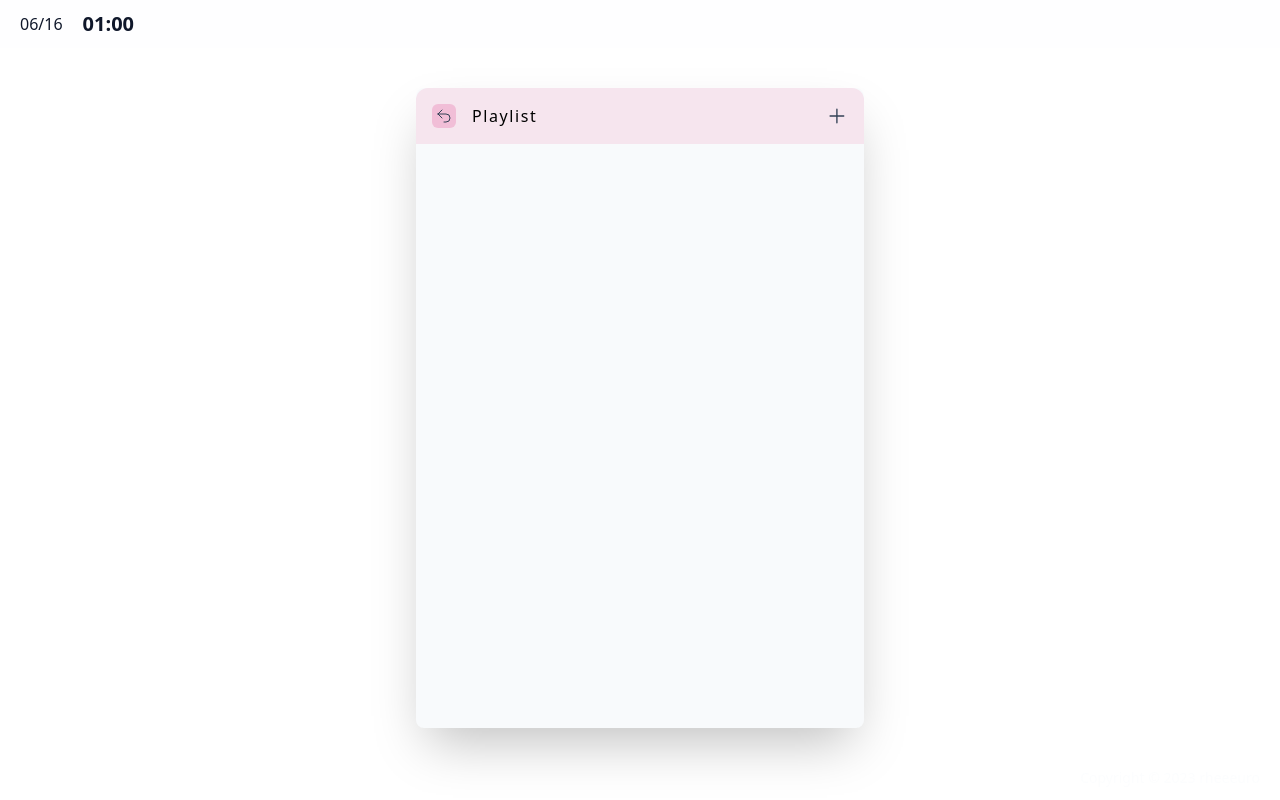
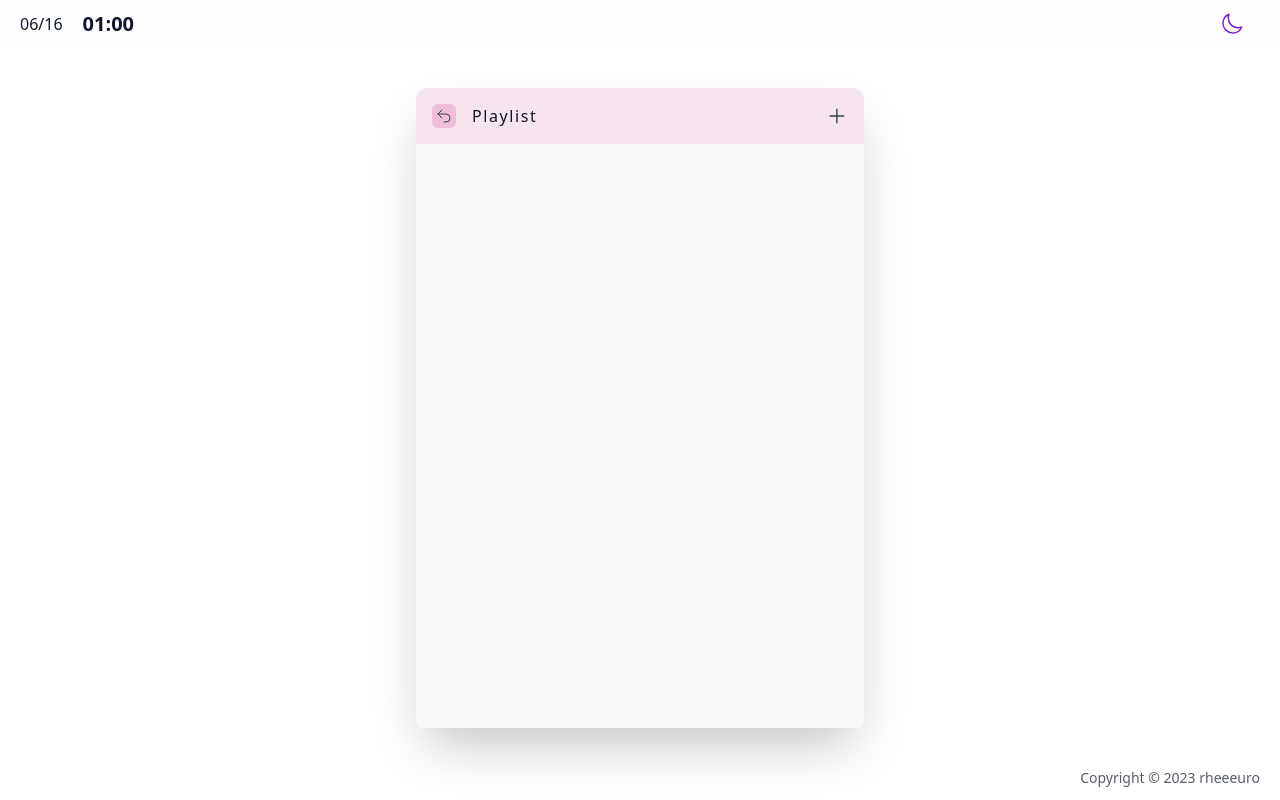
Before and after one commit to rheeeuro/bgm-playlist, a React (Create React App) app: page / in a window 1280 px wide. Built offline with nearby package versions, Linux system fonts and the light colour scheme.

Commit message:
darkmode style

```diff
--- a/src/App.tsx
+++ b/src/App.tsx
@@ -18,7 +18,7 @@ export interface IYoutube {
 
 export interface ISetting {
   dark: boolean;
-  background: boolean;
+  repeat: boolean;
   volume: number;
 }
 
@@ -26,14 +26,22 @@ function App() {
   const [onPlayer, setOnPlayer] = useState<boolean>(false);
   const [youtubes, setYoutubes] = useState<IYoutube[]>([]);
   const [playItem, setPlayItem] = useState<IYoutube | undefined>();
-  const [repeat, setRepeat] = useState<boolean>(true);
+  const [setting, setSetting] = useState<ISetting>({
+    dark: false,
+    repeat: false,
+    volume: 100,
+  });
 
   useEffect(() => {
     const refreshYoutubes = refreshItems("youtubes", setYoutubes);
+    const refreshSetting = refreshItems("setting", setSetting);
     refreshYoutubes();
+    refreshSetting();
     window.addEventListener("storage", refreshYoutubes);
+    window.addEventListener("storage", refreshSetting);
     return () => {
       window.removeEventListener("storage", refreshYoutubes);
+      window.removeEventListener("storage", refreshSetting);
     };
   }, []);
 
@@ -51,10 +59,18 @@ function App() {
     }
   }, [playItem]);
 
+  useEffect(() => {
+    if (setting.dark) {
+      document.body.classList.add("dark");
+    } else {
+      document.body.classList.remove("dark");
+    }
+  }, [setting.dark]);
+
   const goNext = () => {
     if (!playItem) return;
     const index = youtubes.indexOf(playItem);
-    if (repeat) {
+    if (setting.repeat) {
       setPlayItem(youtubes[(index + 1) % youtubes.length]);
     }
     if (index < youtubes.length - 1) {
@@ -65,7 +81,7 @@ function App() {
   const goPrevious = () => {
     if (!playItem) return;
     const index = youtubes.indexOf(playItem);
-    if (repeat) {
+    if (setting.repeat) {
       setPlayItem(youtubes[(index - 1 + youtubes.length) % youtubes.length]);
     } else {
       if (index > 0) {
@@ -75,12 +91,19 @@ function App() {
   };
 
   const toggleRepeat = () => {
-    setRepeat(!repeat);
+    setSetting((prev) => {
+      const newOne = {
+        ...prev,
+        repeat: !setting.repeat,
+      };
+      localStorage.setItem("setting", JSON.stringify(newOne));
+      return newOne;
+    });
   };
 
   return (
     <Container>
-      <Header />
+      <Header setting={setting} setSetting={setSetting} />
       <Content>
         <AnimatePresence mode="wait">
           {!onPlayer && (
@@ -116,7 +139,8 @@ function App() {
                 playItem={playItem}
                 goNext={goNext}
                 goPrevious={goPrevious}
-                repeat={repeat}
+                setting={setting}
+                setSetting={setSetting}
                 toggleRepeat={toggleRepeat}
               />
             </PlayerWrapper>
--- a/src/components/Footer.tsx
+++ b/src/components/Footer.tsx
@@ -22,7 +22,8 @@ right-5
 const Text = tw.h1`
 font-thin
 text-sm
-text-slate-50/40
+text-slate-900/70
+dark:text-slate-50/40
 `;
 
 const Link = tw.a``;
--- a/src/components/Header.tsx
+++ b/src/components/Header.tsx
@@ -1,10 +1,41 @@
 import tw from "tailwind-styled-components";
 import Clock from "./Clock";
+import { MoonIcon, SunIcon } from "@heroicons/react/24/outline";
+import { ISetting } from "../App";
+import { AnimatePresence, motion } from "framer-motion";
 
-export function Header() {
+interface HeaderProps {
+  setting: ISetting;
+  setSetting: React.Dispatch<React.SetStateAction<ISetting>>;
+}
+
+export function Header({ setting, setSetting }: HeaderProps) {
+  const toggleDark = () => {
+    setSetting((prev) => {
+      const newOne = {
+        ...prev,
+        dark: !prev.dark,
+      };
+      localStorage.setItem("setting", JSON.stringify(newOne));
+      return newOne;
+    });
+  };
+
   return (
     <Container>
       <Clock />
+      <AnimatePresence mode="wait">
+        <Button
+          onClick={toggleDark}
+          key={setting.dark ? "dark" : "light"}
+          variants={darkmodeVariants}
+          initial={"from"}
+          animate={"to"}
+          exit={"exit"}
+        >
+          {setting.dark ? <CustomSunIcon /> : <CustomMoonIcon />}
+        </Button>
+      </AnimatePresence>
     </Container>
   );
 }
@@ -21,4 +52,30 @@ bg-slate-50/20
 dark:bg-slate-800/20
 `;
 
+const Button = tw(motion.button)`
+mx-9
+w-6
+flex
+justify-center
+items-center
+`;
+
+const CustomSunIcon = tw(SunIcon)`
+w-6
+h-6
+text-orange-500
+`;
+
+const CustomMoonIcon = tw(MoonIcon)`
+w-6
+h-6
+text-purple-700
+`;
+
+const darkmodeVariants = {
+  from: { y: -20, opacity: 0, transition: { duration: 0.2 } },
+  to: { y: 0, opacity: 1, transition: { duration: 0.2 } },
+  exit: { y: 20, opacity: 0, transition: { duration: 0.2 } },
+};
+
 export default Header;
--- a/src/components/Modal.tsx
+++ b/src/components/Modal.tsx
@@ -95,6 +95,7 @@ outline-none
 rounded-xl
 shadow-xl
 bg-slate-100
+dark:bg-slate-700
 `;
 
 const ModalForm = tw.form`
@@ -109,6 +110,9 @@ flex
 justify-center
 items-center
 bg-slate-300
+dark:bg-slate-600
+text-slate-900
+dark:text-slate-50
 rounded-tl-xl
 rounded-tr-xl
 text-md
@@ -143,6 +147,8 @@ const ModalInputTitle = tw.h1`
 text-md
 font-thin
 tracking-widest
+text-slate-900
+dark:text-slate-50
 `;
 
 const ModalInput = tw.input`
@@ -154,8 +160,10 @@ font-light
 px-2
 focus:outline-none
 focus:border-pink-500
+dark:focus:border-purple-400
 focus:ring-1
 focus:ring-pink-500
+dark:focus:ring-purple-400
 `;
 
 const ModalCancelButton = tw.button`
@@ -169,6 +177,9 @@ items-center
 justify-center
 rounded-full
 hover:bg-slate-600/20
+dark:hover:bg-slate-200/20
+text-slate-900
+dark:text-slate-50
 `;
 
 const CustomXMarkIcon = tw(XMarkIcon)`
@@ -180,6 +191,7 @@ const ModalButtonRow = tw.div`
 w-full
 h-12
 bg-slate-300
+dark:bg-slate-600
 rounded-br-xl
 rounded-bl-xl
 flex
@@ -201,7 +213,9 @@ text-center
 font-thin
 text-sm
 bg-green-300/20
-text-gray-800
+dark:bg-green-600/40
+text-slate-900
+dark:text-slate-50
 `;
 
 export default Modal;
--- a/src/components/Player.tsx
+++ b/src/components/Player.tsx
@@ -11,7 +11,7 @@ import {
   SpeakerXMarkIcon,
   ViewfinderCircleIcon,
 } from "@heroicons/react/24/outline";
-import { IYoutube } from "../App";
+import { ISetting, IYoutube } from "../App";
 import YouTube, { YouTubeProps } from "react-youtube";
 import { useEffect, useState } from "react";
 import { durationTextFormat, getMaxResThumbnailUrl } from "../utils/text";
@@ -23,7 +23,8 @@ interface PlayerProps {
   goPrevious: () => void;
   isFirst: boolean;
   isLast: boolean;
-  repeat: boolean;
+  setting: ISetting;
+  setSetting: React.Dispatch<React.SetStateAction<ISetting>>;
   toggleRepeat: () => void;
 }
 
@@ -34,7 +35,8 @@ export function Player({
   goPrevious,
   isFirst,
   isLast,
-  repeat,
+  setting,
+  setSetting,
   toggleRepeat,
 }: PlayerProps) {
   const [isPlaying, setIsPlaying] = useState<boolean>(true);
@@ -43,7 +45,6 @@ export function Player({
   const [duration, setDuration] = useState<number>(0);
   const [currentTime, setCurrentTime] = useState<number>(0);
   const [open, setOpen] = useState<boolean>(false);
-  const [volume, setVolume] = useState<number>(100);
 
   useEffect(() => {
     const interval = setInterval(() => {
@@ -63,7 +64,7 @@ export function Player({
     setYoutubePlayer(event.target);
     event.target.playVideo();
     setDuration(event.target.getDuration());
-    setVolume(event.target.getVolume());
+    event.target.setVolume(setting.volume);
   };
 
   const onPlayerStateChange: YouTubeProps["onStateChange"] = (event) => {
@@ -111,7 +112,14 @@ export function Player({
   const changeVolume = (event: React.ChangeEvent<HTMLInputElement>) => {
     const value = parseInt(event.target.value);
     youtubePlayer.setVolume(value);
-    setVolume(value);
+    setSetting((prev) => {
+      const newOne = {
+        ...prev,
+        volume: value,
+      };
+      localStorage.setItem("setting", JSON.stringify(newOne));
+      return newOne;
+    });
     unMute();
   };
 
@@ -151,12 +159,12 @@ export function Player({
         onInput={seekTo}
         disabled={youtubePlayer === null}
       />
-      <Playtime>
-        <h1>{durationTextFormat(currentTime)}</h1>
-        <h1>{durationTextFormat(duration)}</h1>
-      </Playtime>
+      <PlayTimeWrapper>
+        <PlayTime>{durationTextFormat(currentTime)}</PlayTime>
+        <PlayTime>{durationTextFormat(duration)}</PlayTime>
+      </PlayTimeWrapper>
       <Controller>
-        <Button disabled={isFirst && !repeat}>
+        <Button disabled={isFirst && !setting.repeat}>
           <CustomBackwardIcon onClick={goPrevious} />
         </Button>
         {isPlaying ? (
@@ -168,7 +176,7 @@ export function Player({
             <CustomPlayIcon />
           </Button>
         )}
-        <Button disabled={isLast && !repeat}>
+        <Button disabled={isLast && !setting.repeat}>
           <CustomForwardIcon onClick={goNext} />
         </Button>
       </Controller>
@@ -207,13 +215,13 @@ export function Player({
                 max={100}
                 step={1}
                 onInput={changeVolume}
-                value={volume}
+                value={setting.volume}
               />
             </VolumeBarContainer>
           )}
         </ToolbarButton>
         <ToolbarButton title="repeat" onClick={toggleRepeat}>
-          <CustomArrowPathIcon $repeat={repeat} />
+          <CustomArrowPathIcon $repeat={setting.repeat} />
         </ToolbarButton>
         <ToolbarButton
           title="fullscreen"
@@ -248,6 +256,7 @@ items-center
 shadow-2xl
 rounded-lg
 bg-slate-50
+dark:bg-gray-700
 overflow-hidden
 `;
 
@@ -266,17 +275,23 @@ const ProgressBar = tw.input`
 w-full
 h-1
 accent-pink-600
+dark:accent-purple-500
 `;
 
-const Playtime = tw.div`
+const PlayTimeWrapper = tw.div`
 h-10
 w-full
 px-3
 py-1
 flex
 justify-between
+`;
+
+const PlayTime = tw.h1`
 font-thin
 text-sm
+text-slate-900
+dark:text-slate-50
 `;
 
 const Controller = tw.div`
@@ -289,8 +304,11 @@ items-center
 
 const Button = tw.button`
 disabled:text-slate-600/50
+dark:disabled:text-slate-300/30
 text-slate-700
+dark:text-slate-200
 hover:text-pink-600
+dark:hover:text-purple-500
 `;
 
 const CustomPlayIcon = tw(PlayIcon)`
@@ -333,6 +351,7 @@ break-words
 line-clamp-1
 mb-2
 text-slate-900
+dark:text-slate-50
 `;
 
 const Description = tw.p`
@@ -344,6 +363,7 @@ overflow-ellipsis
 break-words
 line-clamp-1
 text-slate-900/50
+dark:text-slate-50/50
 `;
 
 const Toolbar = tw.div`
@@ -360,8 +380,11 @@ h-6
 relative
 cursor-pointer
 disabled:text-slate-600/50
+dark:disabled:text-slate-300/30
 text-slate-700
+dark:text-slate-200
 hover:text-pink-600
+dark:hover:text-purple-500
 `;
 
 const CustomSpeakerWaveIcon = tw(SpeakerWaveIcon)`
@@ -387,6 +410,7 @@ const VolumeBar = tw.input`
 w-full
 h-full
 accent-pink-600
+dark:accent-purple-500
 `;
 
 const CustomArrowPathIcon = tw(ArrowPathIcon)<{ $repeat: boolean }>`
@@ -394,8 +418,8 @@ w-6
 h-6
 ${(p) =>
   p.$repeat
-    ? "text-pink-600 hover:text-slate-700"
-    : "text-slate-700 hover:text-pink-600"}
+    ? `text-pink-600 dark:text-purple-500 hover:text-slate-700  dark:hover:text-slate-200`
+    : `text-slate-700 dark:text-slate-200 hover:text-pink-600  dark:hover:text-purple-500`}
 `;
 
 const CustomViewfinderCircleIcon = tw(ViewfinderCircleIcon)`
--- a/src/components/Playlist.tsx
+++ b/src/components/Playlist.tsx
@@ -145,6 +145,7 @@ justify-between
 px-4
 space-x-4
 bg-pink-600/10
+dark:bg-slate-700
 `;
 
 const TitleContainer = tw.div`
@@ -152,6 +153,7 @@ w-full
 h-14
 flex
 items-center
+
 `;
 
 const BackButton = tw.button`
@@ -160,7 +162,7 @@ h-6
 rounded-md
 mr-4
 bg-pink-600/20
-
+dark:bg-purple-500/70
 `;
 
 const CustomArrowUturnLeftIcon = tw(ArrowUturnLeftIcon)`
@@ -169,7 +171,9 @@ h-6
 p-1
 cursor-pointer
 text-slate-700
+dark:text-slate-100
 hover:text-pink-600
+dark:hover:text-purple-400
 `;
 
 const CustomPlusIcon = tw(PlusIcon)`
@@ -177,13 +181,17 @@ cursor-pointer
 w-6
 h-6
 text-slate-700
+dark:text-slate-100
 hover:text-pink-600
+dark:hover:text-purple-400
 `;
 
 const Title = tw.h1`
 text-md
 font-thin
 tracking-widest
+text-slate-900
+dark:text-slate-50
 `;
 
 const List = tw.div`
--- a/src/components/PlaylistItem.tsx
+++ b/src/components/PlaylistItem.tsx
@@ -203,6 +203,8 @@ w-full
 h-24
 px-4
 border-t-[1px]
+border-slate-900/10
+dark:border-slate-50/10
 flex
 justify-between
 items-center
@@ -244,6 +246,7 @@ break-words
 line-clamp-1
 mb-2
 text-slate-900
+dark:text-slate-50
 `;
 
 const Description = tw.p`
@@ -255,6 +258,7 @@ overflow-ellipsis
 break-words
 line-clamp-1
 text-slate-900/50
+dark:text-slate-50/50
 `;
 
 const MenuButton = tw.button`
@@ -267,7 +271,9 @@ const CustomEllipsisVerticalIcon = tw(EllipsisVerticalIcon)`
 w-6
 h-6
 text-slate-700
+dark:text-slate-200
 hover:text-pink-600
+dark:hover:text-purple-500
 `;
 
 export default PlaylistItem;
--- a/src/components/PlaylistItemDropdown.tsx
+++ b/src/components/PlaylistItemDropdown.tsx
@@ -59,6 +59,7 @@ right-3
 text-xs
 font-normal
 bg-pink-50
+dark:bg-slate-800
 rounded-md
 ${(p) => (p.$isLast ? "origin-bottom-right" : "origin-top-right")}
 shadow-xl
@@ -73,8 +74,11 @@ items-center
 space-x-4
 text-md
 text-slate-700
+dark:text-slate-200
 disabled:text-slate-400
+dark:disabled:text-slate-700
 enabled:hover:bg-pink-600/10
+dark:enabled:hover:bg-purple-500/10
 `;
 
 const CustomPencilIcon = tw(PencilIcon)`
```
